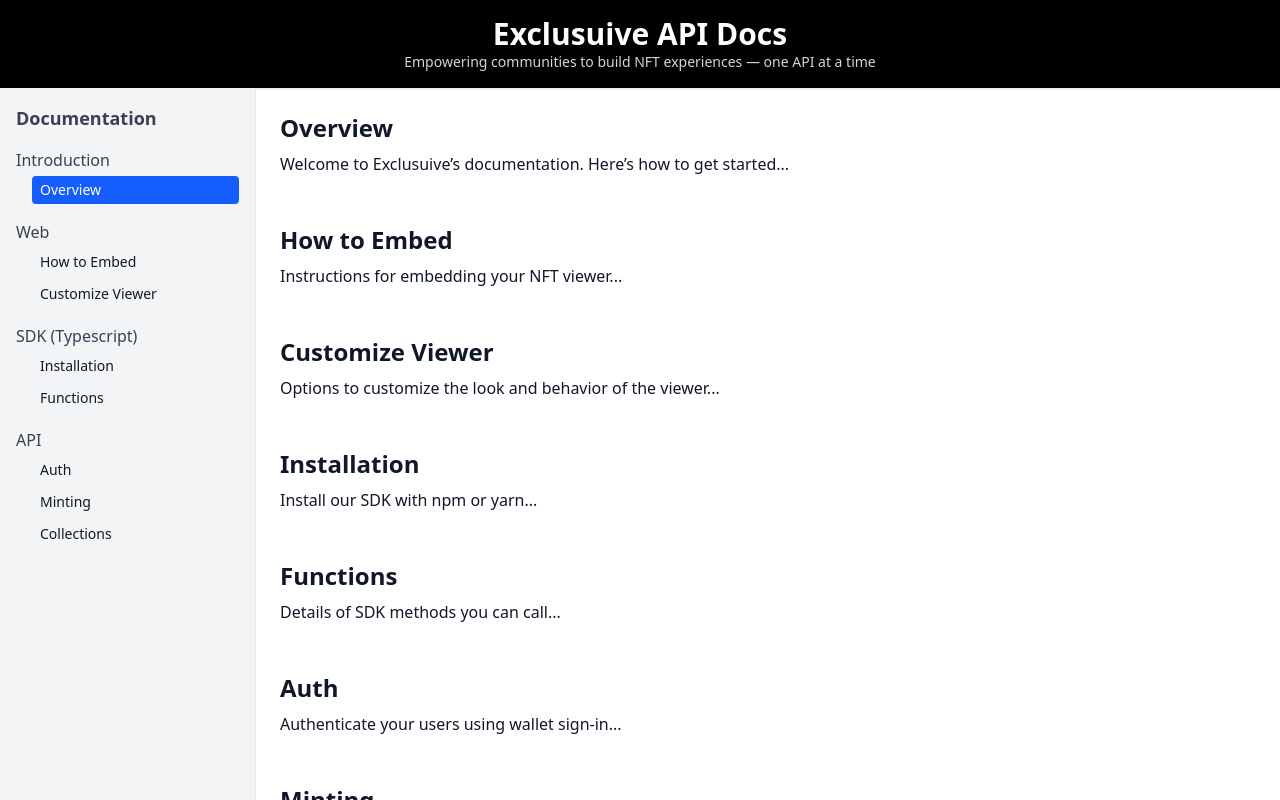
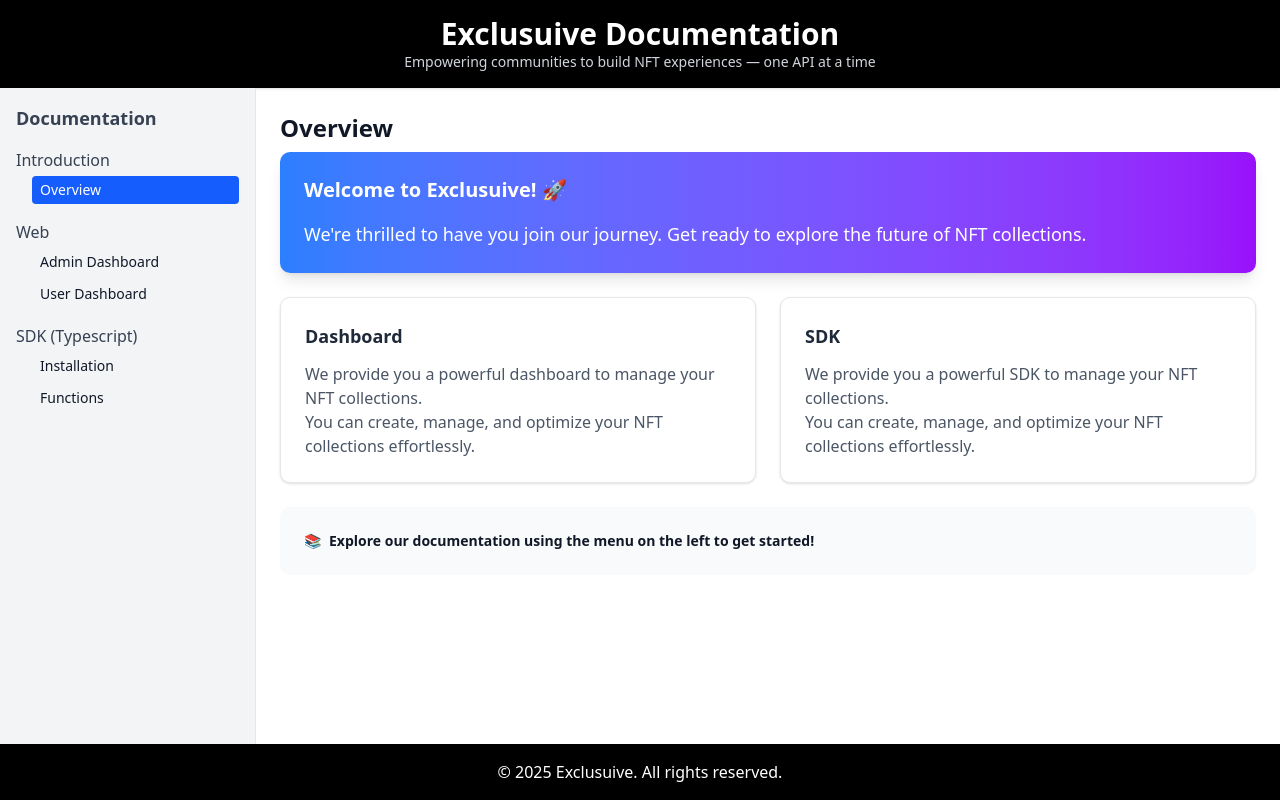
Before and after one commit to Exclusuive/frontend, a React (Vite) app: page /docs in a window 1280 px wide. Shown: the top 800 px of the page. Built offline with nearby package versions, Linux system fonts and the light colour scheme; what @mysten/dapp-kit, @mysten/slush-wallet would draw is missing.

Commit message:
Docs Menu 설정

```diff
--- /dev/null
+++ b/src/pages/docs/components/AdminDashboard.tsx
@@ -0,0 +1,57 @@
+import React from "react";
+
+const AdminDashboard: React.FC = () => {
+  return (
+    <section id="AdminDashboard" className="prose max-w-none">
+      <h2 className="mb-6 text-3xl font-bold text-gray-900">Admin Dashboard</h2>
+
+      <p className="text-lg text-gray-700">
+        This guide will walk you through how to use the admin dashboard effectively.
+      </p>
+
+      <p className="mb-8 text-lg text-gray-700">
+        The admin dashboard is a powerful tool for managing your NFT collections. You can create,
+        configure, and optimize your collections with ease.
+      </p>
+
+      <div className="mx-auto mb-8 max-w-3xl rounded-lg bg-gray-50 p-6 shadow-sm">
+        <img
+          src="/docs/login.png"
+          alt="Login screen"
+          className="mx-auto w-full rounded-lg shadow-md"
+        />
+      </div>
+
+      <p className="mb-8 text-gray-700">
+        When you first access the admin page, you'll see a screen like above. Log in using your
+        preferred wallet. Ensure you are on the <strong>Admin</strong> tab.
+      </p>
+
+      <div className="mx-auto mb-8 max-w-3xl rounded-lg bg-gray-50 p-6 shadow-sm">
+        <img
+          src="/docs/createNewCollection.png"
+          alt="Create New Collection"
+          className="mx-auto w-full max-w-2xl rounded-lg shadow-md"
+        />
+      </div>
+
+      <div className="space-y-4 text-gray-700">
+        <p>
+          After logging in, you'll see the "Create Collection" modal if you don’t have any
+          collections yet.
+        </p>
+        <p>
+          You can create a new collection by entering the collection name, description, and
+          uploading a banner image.
+        </p>
+        <p>Layers can be added to define the visual components that make up your NFTs.</p>
+        <p>
+          Once you're ready, click the <strong>Create Collection</strong> button to initiate the
+          on-chain transaction.
+        </p>
+      </div>
+    </section>
+  );
+};
+
+export default AdminDashboard;
--- /dev/null
+++ b/src/pages/docs/components/Auth.tsx
@@ -0,0 +1,12 @@
+import React from "react";
+
+const Auth: React.FC = () => {
+  return (
+    <section id="auth">
+      <h2 className="mb-2 text-2xl font-semibold">Auth</h2>
+      <p>Authenticate your users using wallet sign-in...</p>
+    </section>
+  );
+};
+
+export default Auth;
--- /dev/null
+++ b/src/pages/docs/components/Functions.tsx
@@ -0,0 +1,12 @@
+import React from "react";
+
+const Functions: React.FC = () => {
+  return (
+    <section id="functions">
+      <h2 className="mb-2 text-2xl font-semibold">Functions</h2>
+      <p>Details of SDK methods you can call...</p>
+    </section>
+  );
+};
+
+export default Functions;
--- /dev/null
+++ b/src/pages/docs/components/Install.tsx
@@ -0,0 +1,30 @@
+import React from "react";
+
+const Install: React.FC = () => {
+  return (
+    <section id="install">
+      <h2 className="mb-2 text-2xl font-semibold">Installation</h2>
+      <div className="space-y-4">
+        <p className="text-lg leading-relaxed text-gray-700">
+          Welcome to Exclusuive's documentation! 🚀 We're excited to have you here. Let's get you
+          started on your journey with our powerful SDK.
+        </p>
+
+        <div className="rounded-lg bg-gray-50 p-4">
+          <p className="mb-2 font-medium text-gray-800">Quick Start:</p>
+          <ol className="ml-4 list-decimal space-y-2 text-gray-700">
+            <li>Install our SDK using npm</li>
+            <li>Import it into your project</li>
+            <li>Start building amazing NFT experiences!</li>
+          </ol>
+        </div>
+
+        <div className="rounded-lg bg-gray-900 p-4">
+          <code className="block font-mono text-sm text-gray-100">npm install @exclusuive/sdk</code>
+        </div>
+      </div>
+    </section>
+  );
+};
+
+export default Install;
--- /dev/null
+++ b/src/pages/docs/components/Mint.tsx
@@ -0,0 +1,12 @@
+import React from "react";
+
+const Mint: React.FC = () => {
+  return (
+    <section id="mint">
+      <h2 className="mb-2 text-2xl font-semibold">Minting</h2>
+      <p>Mint your NFT using this endpoint...</p>
+    </section>
+  );
+};
+
+export default Mint;
--- /dev/null
+++ b/src/pages/docs/components/Overview.tsx
@@ -0,0 +1,47 @@
+import React from "react";
+
+const Overview: React.FC = () => {
+  return (
+    <section id="overview">
+      <h2 className="mb-2 text-2xl font-semibold">Overview</h2>
+      <div className="space-y-6">
+        <div className="rounded-lg bg-gradient-to-r from-blue-500 to-purple-600 p-6 text-white shadow-lg">
+          <h3 className="mb-4 text-xl font-bold">Welcome to Exclusuive! 🚀</h3>
+          <p className="text-lg leading-relaxed">
+            We're thrilled to have you join our journey. Get ready to explore the future of NFT
+            collections.
+          </p>
+        </div>
+
+        <div className="grid gap-6 md:grid-cols-2">
+          <div className="rounded-lg border border-gray-200 bg-white p-6 shadow-sm transition-all hover:shadow-md">
+            <h4 className="mb-3 text-lg font-semibold text-gray-800">Dashboard</h4>
+            <p className="text-gray-600">
+              We provide you a powerful dashboard to manage your NFT collections.
+              <br />
+              You can create, manage, and optimize your NFT collections effortlessly.
+            </p>
+          </div>
+
+          <div className="rounded-lg border border-gray-200 bg-white p-6 shadow-sm transition-all hover:shadow-md">
+            <h4 className="mb-3 text-lg font-semibold text-gray-800">SDK</h4>
+            <p className="text-gray-600">
+              We provide you a powerful SDK to manage your NFT collections.
+              <br />
+              You can create, manage, and optimize your NFT collections effortlessly.
+            </p>
+          </div>
+        </div>
+
+        <div className="rounded-lg bg-gray-50 p-6">
+          <div className="flex items-center space-x-2 text-sm font-bold text-gray-900">
+            <span>📚</span>
+            <p>Explore our documentation using the menu on the left to get started!</p>
+          </div>
+        </div>
+      </div>
+    </section>
+  );
+};
+
+export default Overview;
--- /dev/null
+++ b/src/pages/docs/components/UserDashboard.tsx
@@ -0,0 +1,12 @@
+import React from "react";
+
+const UserDashboard: React.FC = () => {
+  return (
+    <section id="customize">
+      <h2 className="mb-2 text-2xl font-semibold">User Dashboard</h2>
+      <p>Options to customize the look and behavior of the viewer...</p>
+    </section>
+  );
+};
+
+export default UserDashboard;
--- a/src/pages/docs/main.tsx
+++ b/src/pages/docs/main.tsx
@@ -1,48 +1,71 @@
 import React, { useState } from "react";
+import { Link } from "react-router-dom";
+
+// Import section components
+import Overview from "./components/Overview";
+import Install from "./components/Install";
+import Functions from "./components/Functions";
+import Auth from "./components/Auth";
+import Mint from "./components/Mint";
+import AdminDashboard from "./components/AdminDashboard";
+import UserDashboard from "./components/UserDashboard";
 
 const menu = [
   {
     label: "Introduction",
     id: "introduction",
-    children: [{ label: "Overview", id: "overview" }],
+    children: [{ label: "Overview", id: "overview", component: Overview }],
   },
   {
     label: "Web",
     id: "web",
     children: [
-      { label: "How to Embed", id: "embed" },
-      { label: "Customize Viewer", id: "customize" },
+      { label: "Admin Dashboard", id: "adminDashboard", component: AdminDashboard },
+      { label: "User Dashboard", id: "userDashboard", component: UserDashboard },
     ],
   },
   {
     label: "SDK (Typescript)",
     id: "sdk",
     children: [
-      { label: "Installation", id: "install" },
-      { label: "Functions", id: "functions" },
+      { label: "Installation", id: "install", component: Install },
+      { label: "Functions", id: "functions", component: Functions },
     ],
   },
-  {
-    label: "API",
-    id: "api",
-    children: [
-      { label: "Auth", id: "auth" },
-      { label: "Minting", id: "mint" },
-      { label: "Collections", id: "collections" },
-    ],
-  },
+  // {
+  //   label: "API",
+  //   id: "api",
+  //   children: [
+  //     { label: "Auth", id: "auth", component: Auth },
+  //     { label: "Minting", id: "mint", component: Mint },
+  //   ],
+  // },
 ];
+
+const sectionComponents: { [key: string]: React.FC } = {
+  overview: Overview,
+  adminDashboard: AdminDashboard,
+  userDashboard: UserDashboard,
+  install: Install,
+  functions: Functions,
+  auth: Auth,
+  mint: Mint,
+};
 
 const ApiDocsPage: React.FC = () => {
   const [activeId, setActiveId] = useState("overview");
 
+  const ActiveComponent = sectionComponents[activeId];
+
   return (
     <div className="flex min-h-screen flex-col bg-white text-gray-900">
       <header className="bg-black p-4 text-center text-white shadow">
-        <h1 className="text-3xl font-bold">Exclusuive API Docs</h1>
-        <p className="text-sm text-gray-300">
-          Empowering communities to build NFT experiences — one API at a time
-        </p>
+        <Link to="/">
+          <h1 className="text-3xl font-bold">Exclusuive Documentation</h1>
+          <p className="text-sm text-gray-300">
+            Empowering communities to build NFT experiences — one API at a time
+          </p>
+        </Link>
       </header>
 
       <div className="flex flex-1 flex-col md:flex-row">
@@ -58,7 +81,10 @@ const ApiDocsPage: React.FC = () => {
                     <li key={item.id}>
                       <a
                         href={`#${item.id}`}
-                        onClick={() => setActiveId(item.id)}
+                        onClick={(e) => {
+                          e.preventDefault(); // Prevent default anchor behavior
+                          setActiveId(item.id);
+                        }}
                         className={`block rounded px-2 py-1 text-sm ${
                           activeId === item.id ? "bg-blue-600 text-white" : "hover:bg-blue-100"
                         }`}
@@ -75,45 +101,7 @@ const ApiDocsPage: React.FC = () => {
 
         {/* Main content */}
         <main className="flex-1 space-y-12 p-6">
-          <section id="overview">
-            <h2 className="mb-2 text-2xl font-semibold">Overview</h2>
-            <p>Welcome to Exclusuive’s documentation. Here’s how to get started...</p>
-          </section>
-
-          <section id="embed">
-            <h2 className="mb-2 text-2xl font-semibold">How to Embed</h2>
-            <p>Instructions for embedding your NFT viewer...</p>
-          </section>
-
-          <section id="customize">
-            <h2 className="mb-2 text-2xl font-semibold">Customize Viewer</h2>
-            <p>Options to customize the look and behavior of the viewer...</p>
-          </section>
-
-          <section id="install">
-            <h2 className="mb-2 text-2xl font-semibold">Installation</h2>
-            <p>Install our SDK with npm or yarn...</p>
-          </section>
-
-          <section id="functions">
-            <h2 className="mb-2 text-2xl font-semibold">Functions</h2>
-            <p>Details of SDK methods you can call...</p>
-          </section>
-
-          <section id="auth">
-            <h2 className="mb-2 text-2xl font-semibold">Auth</h2>
-            <p>Authenticate your users using wallet sign-in...</p>
-          </section>
-
-          <section id="mint">
-            <h2 className="mb-2 text-2xl font-semibold">Minting</h2>
-            <p>Mint your NFT using this endpoint...</p>
-          </section>
-
-          <section id="collections">
-            <h2 className="mb-2 text-2xl font-semibold">Collections</h2>
-            <p>Manage your collections and slots...</p>
-          </section>
+          {ActiveComponent ? <ActiveComponent /> : <p>Select a section</p>}
         </main>
       </div>
 
```
Also changed, not shown: src/components/AppSideBar.tsx (+15 -15 lines), public/docs/createNewCollection.png (added), public/docs/login.png (added).
